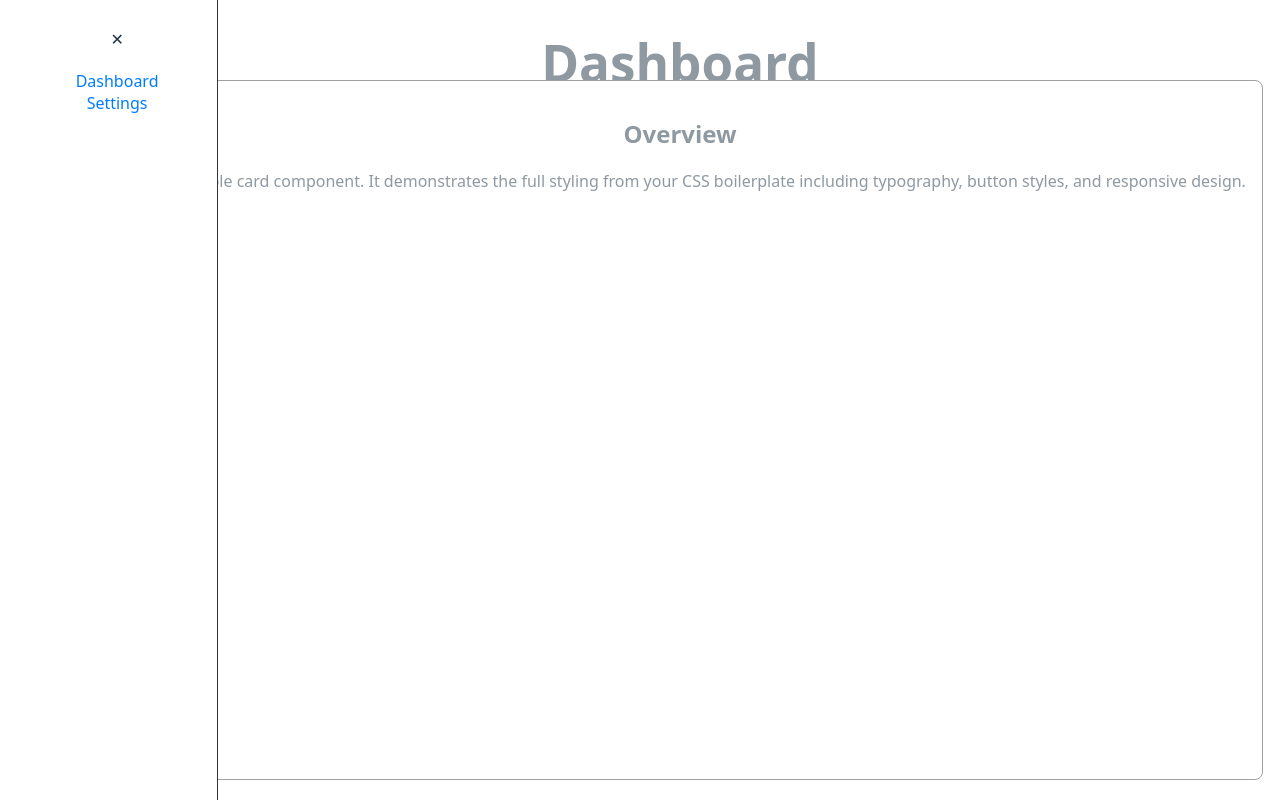
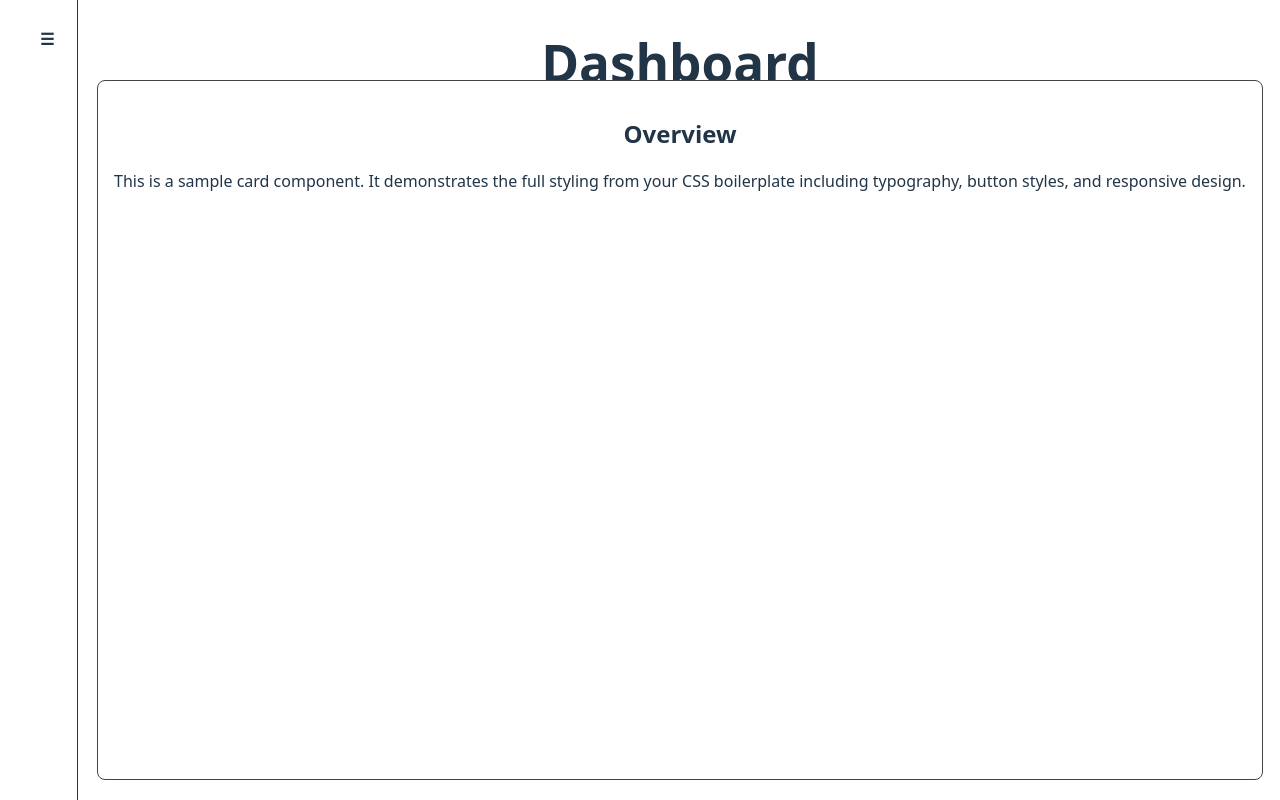
Before and after one commit to Eunoseer/Budgie, a React (Vite) app: page / in a window 1280 px wide. Built offline with nearby package versions, Linux system fonts and the light colour scheme.

Commit message:
fixing type errors and implementing zod schemas

```diff
--- a/package.json
+++ b/package.json
@@ -26,6 +26,7 @@
     "typescript": "~5.9.3",
     "typescript-eslint": "^8.46.4",
     "vite": "^7.2.4",
-    "vite-plugin-pwa": "^1.2.0"
+    "vite-plugin-pwa": "^1.2.0",
+    "zod": "^4.3.6"
   }
 }
--- a/src/App.tsx
+++ b/src/App.tsx
@@ -1,12 +1,13 @@
 import { useState } from "react";
 import { BrowserRouter, Route, Routes } from "react-router-dom";
-import { Sidebar } from "./components/sidebar";
+
+import { Sidebar } from "./components/sidebar.tsx";
 import Dashboard from "./pages/dashboard";
 import Settings from "./pages/settings";
 import "./App.css";
 
 function App() {
-  const [isCollapsed, setIsCollapsed] = useState(false);
+  const [isCollapsed, setIsCollapsed] = useState(true);
 
   return (
     <BrowserRouter>
--- /dev/null
+++ b/src/components/sidebar.ts
@@ -0,0 +1,6 @@
+import { z } from "zod";
+
+export const sidebarSchema = z.object({
+  isCollapsed: z.boolean(),
+  toggleSidebar: z.function({ input: [], output: z.void() }),
+});
--- a/src/components/sidebar.tsx
+++ b/src/components/sidebar.tsx
@@ -1,12 +1,21 @@
-import { useState, useRef, useEffect } from "react";
+import { useRef, useEffect } from "react";
 import { Link } from "react-router-dom";
+import { z } from "zod";
 
-export function Sidebar({ isCollapsed, toggleSidebar }) {
-  const sidebarRef = useRef(null);
+import type { sidebarSchema } from "./sidebar";
+
+export function Sidebar({
+  isCollapsed,
+  toggleSidebar,
+}: z.infer<typeof sidebarSchema>) {
+  const sidebarRef = useRef<HTMLDivElement>(null);
 
   useEffect(() => {
-    const handleClickOutside = (event) => {
-      if (sidebarRef.current && !sidebarRef.current.contains(event.target)) {
+    const handleClickOutside = (event: MouseEvent) => {
+      if (
+        sidebarRef.current &&
+        !sidebarRef.current.contains(event.target as Node)
+      ) {
         if (!isCollapsed) {
           toggleSidebar();
         }
@@ -35,12 +44,7 @@ export function Sidebar({ isCollapsed, toggleSidebar }) {
         </div>
         <nav>
           {menuItems.map((item) => (
-            <Link
-              key={item.path}
-              to={item.path}
-              className="menu-item"
-              style={{ display: isCollapsed ? "none" : "block" }}
-            >
+            <Link key={item.path} to={item.path} className="menu-item">
               <span>{item.title}</span>
             </Link>
           ))}
--- a/src/index.css
+++ b/src/index.css
@@ -64,13 +64,17 @@ body {
   padding: 20px;
 }
 
-.sidebar .content .toggle-btn {
+.sidebar .toggle-btn {
   padding-bottom: 20px;
   cursor: pointer;
   width: 1rem;
   left: 0;
   right: 0;
   margin: 0 auto;
+}
+
+.sidebar .menu-item {
+  display: block;
 }
 
 .sidebar.collapsed {
@@ -90,7 +94,8 @@ body {
 }
 
 .content-overlay {
-  opacity: 0.5;
+  opacity: 0.3;
+  transition: opacity 0.3s ease;
 }
 
 .content {
--- a/src/main.tsx
+++ b/src/main.tsx
@@ -1,5 +1,6 @@
 import { StrictMode } from "react";
 import { createRoot } from "react-dom/client";
+
 import "./index.css";
 import App from "./App.tsx";
 
```
Also changed, not shown: 1 other file (tests, documents, lock files or other folders).
